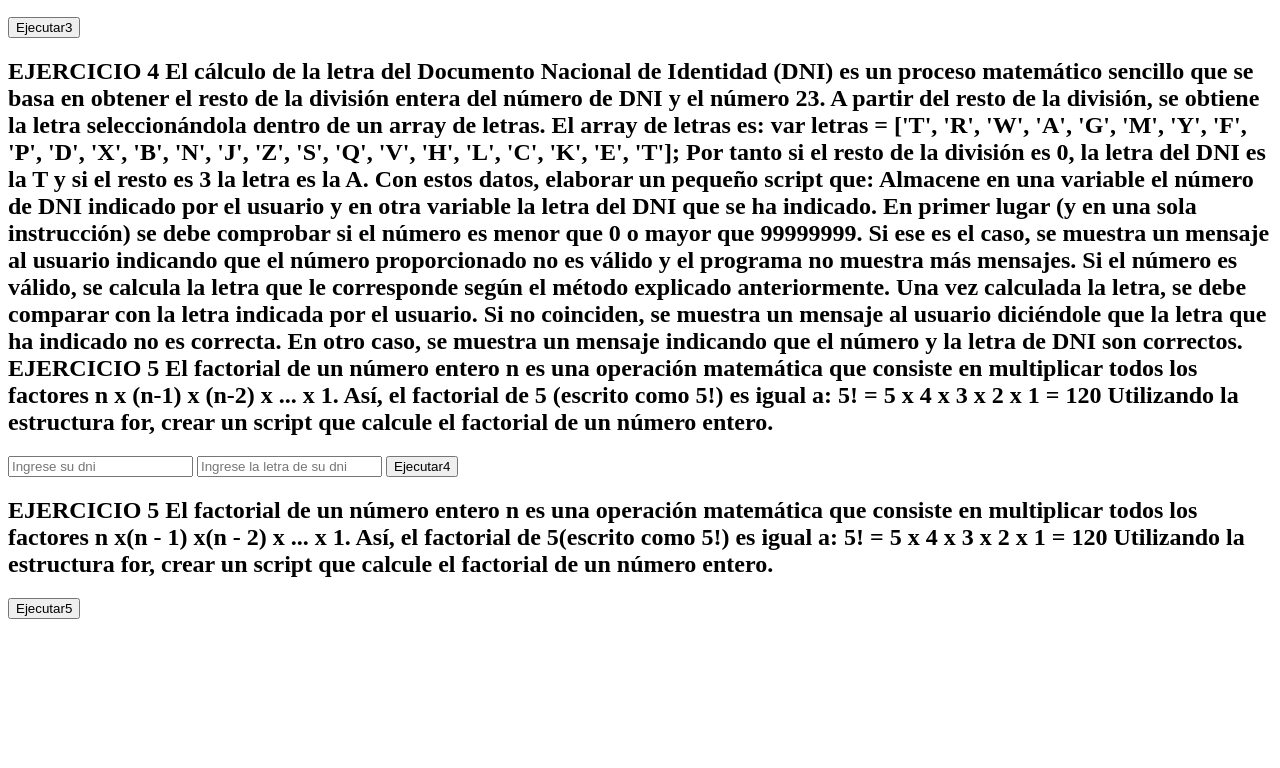
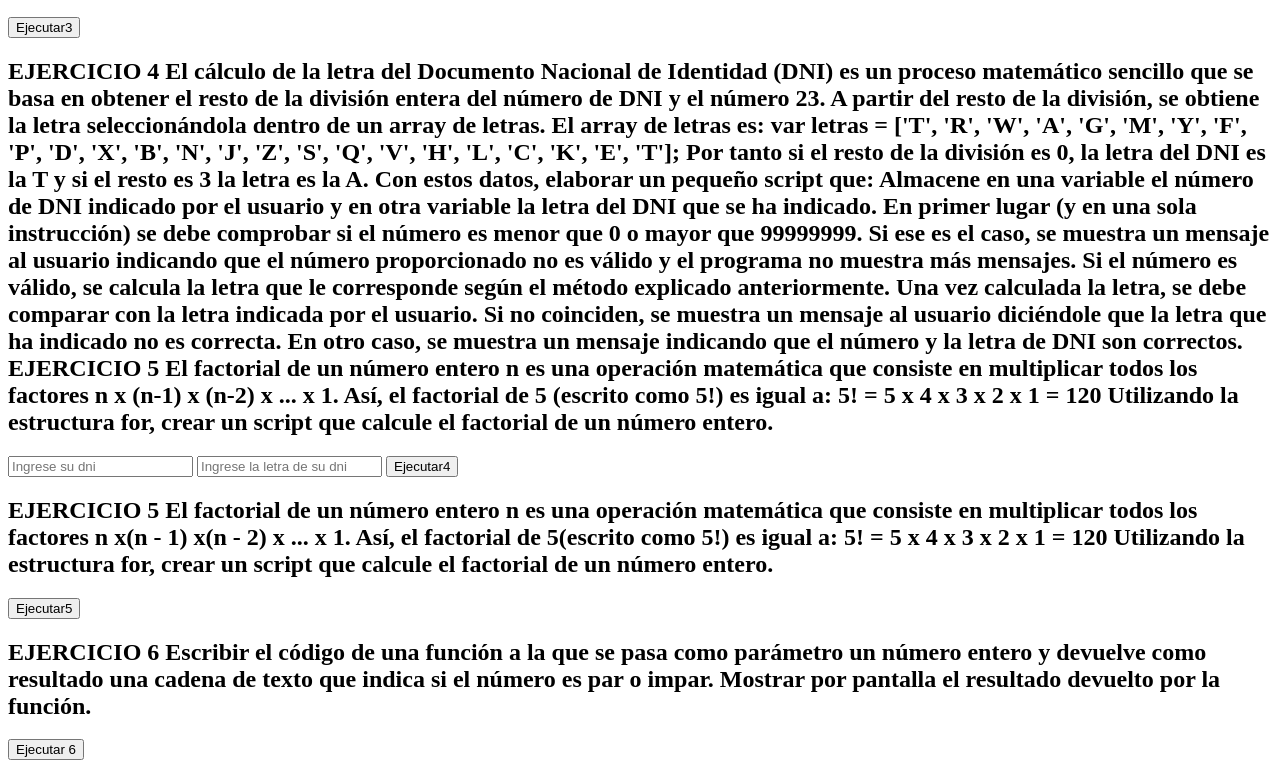
Before and after one commit to asistenciasocial/jsEjemplos, a plain HTML site: page index.html in a window 1280 px wide. Shown: the part 461-1229 px from the top of the page. Before the commit the page ends 1088 px from the top, so only its background shows below. Drawn offline with Linux system fonts and the light colour scheme.

Commit message:
25/03 ACTUALIZADO
ACTUALIZADO TPS

```diff
--- a/index.html
+++ b/index.html
@@ -105,6 +105,15 @@
 
     <button onclick="ejercicio5()">Ejecutar5</button>
     <script src="index.js"> </script>
+        <h2>
+        EJERCICIO 6
+        Escribir el código de una función a la que se pasa como parámetro un número entero y
+        devuelve como resultado una cadena de texto que indica si el número es par o impar.
+        Mostrar por pantalla el resultado devuelto por la función.
+        </h2>
+
+            <button onclick="ejercicio6()">Ejecutar 6</button>
+            <script src="index.js"></script>
 
 </body>
 
--- a/index.js
+++ b/index.js
@@ -89,22 +89,18 @@ function ejercicio5(){
 }
 function ejercicio6(){
 
-    let factor = prompt("Ingrese un numero para calcular el factorial")
-    let resto = factor / 2
+    var numero= prompt("Ingrese un número para determinar si es par o impar.");
+    var resto= numero%2;
 
-
-    if(factor <= 0){
-
-        console.log("El numero cero no es valido")
+    if(resto == 0){
+        console.log("El número es par");
+    }
+    else if(numero==0){
+        console.log("El número introducido es invalido.");
     }
 
-
-
-    if(resto = 0){
-        console.log("El numero es par")
-    }
     else{
-        console.log("El numero es impar")
+        console.log("El numero es impar");
     }
 
 }
```
